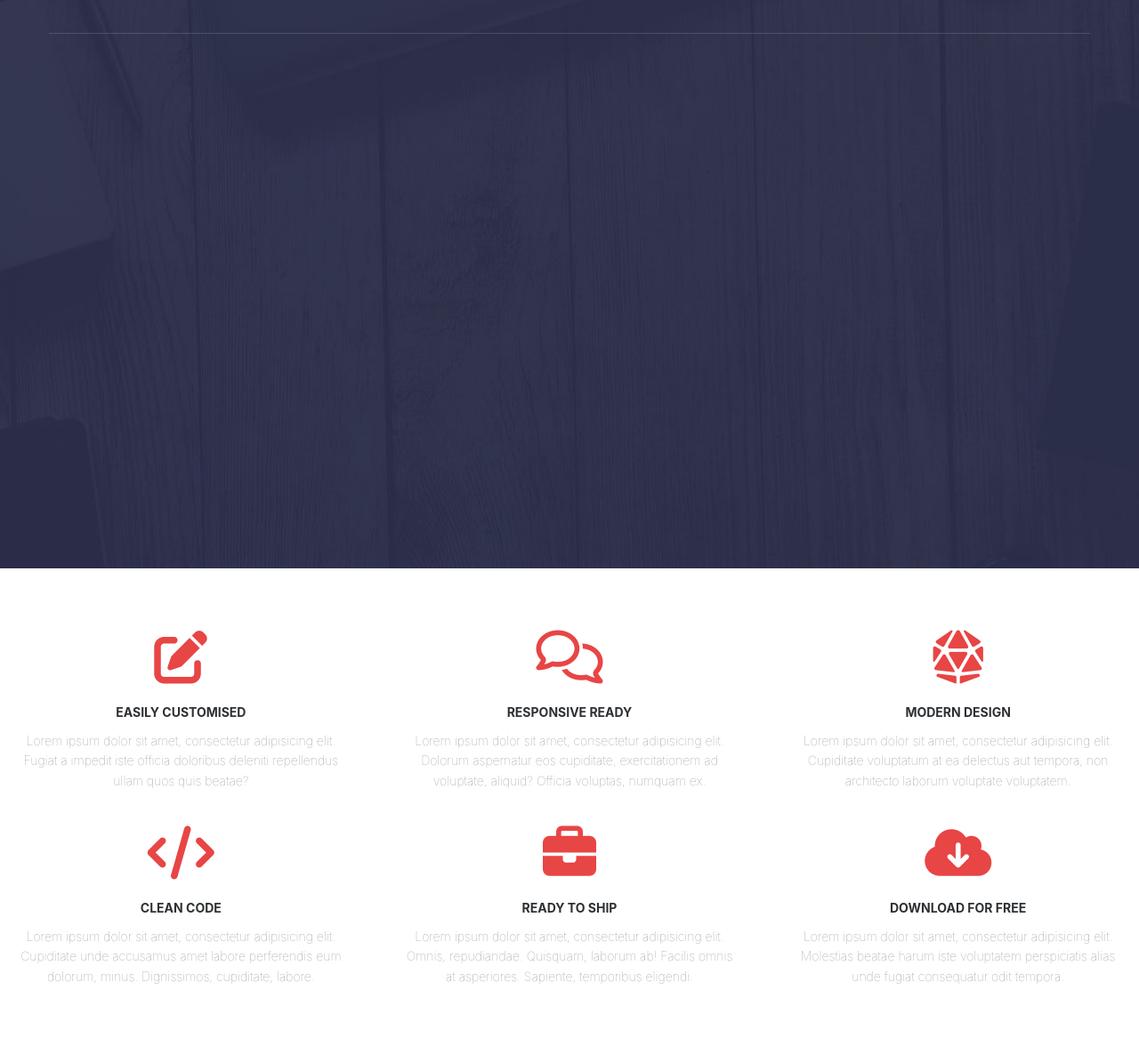
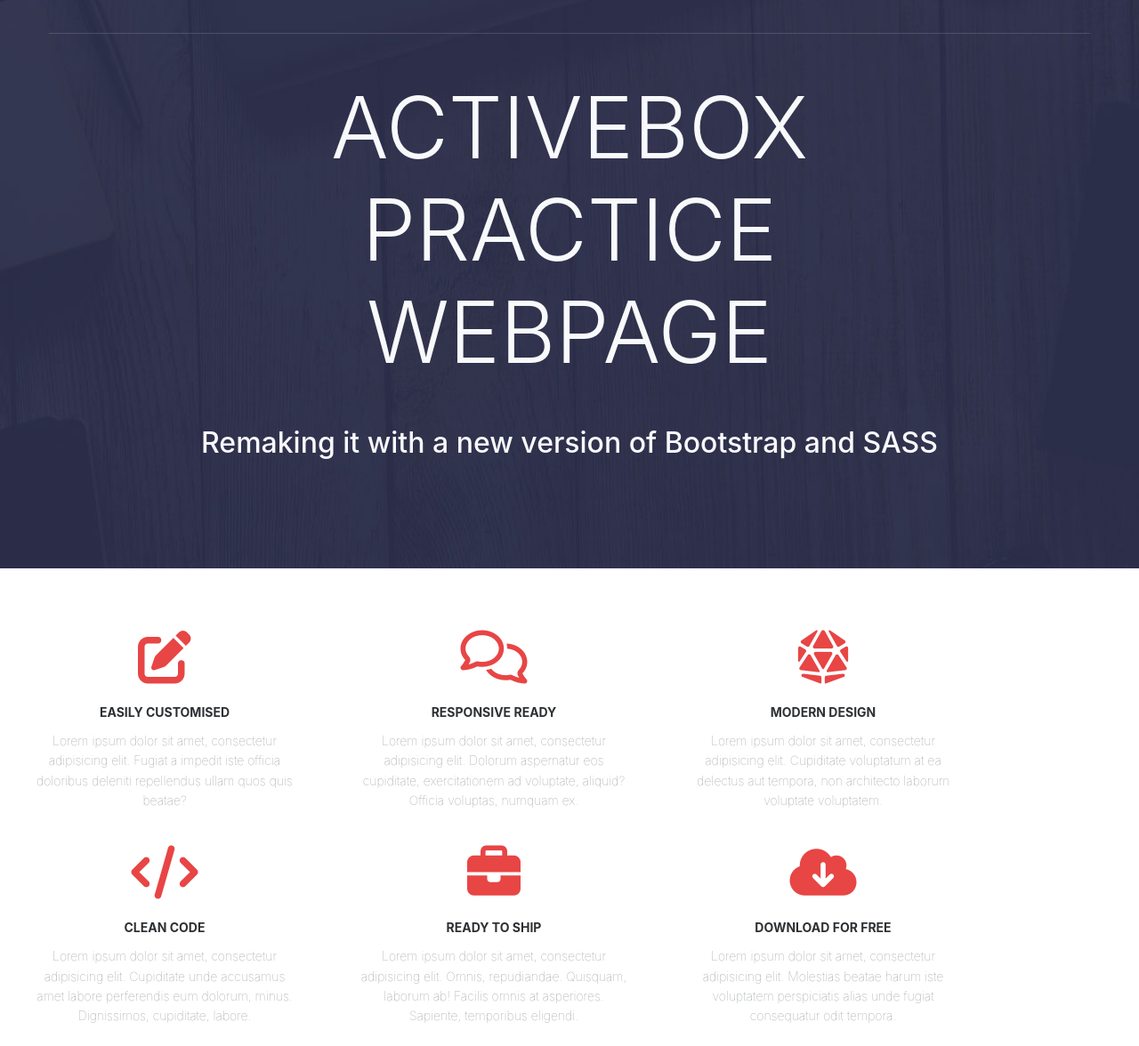
Before and after one commit to Abdulbosit-AiM/activebox-practice, a plain HTML site: page index.html in a window 1280 px wide. Shown: the part 111-1287 px from the top of the page at 89% size. Drawn offline with nearby package versions, Linux system fonts and the light colour scheme.

Commit message:
add header text

```diff
--- a/index.html
+++ b/index.html
@@ -39,11 +39,13 @@
             </ul>
           </div>
       </nav>
+      <h1 class="display-1 text-light d-flex m-auto text-center p-5 text-uppercase w-75">ActiveBox Practice Webpage</h1>
+      <p class="h2 text-light text-center">Remaking it with a new version of Bootstrap and SASS</p>
     </header>
   </section>
 
 <!-- Cards -->
-  <div class="row justify-content-around">
+  <div class="container row justify-content-center">
     <div class="col-12 col-sm-6 col-md-4 col-lg-4 col-xl-4">
       <div class="card border-0">
         <div class="card-body">
@@ -105,7 +107,7 @@
     </div>
   </div>
 <!--Team members  -->
-  <div class="container">
+  <div class="container justify-content-between">
     <div class="row justify-content-center">
       <div class="col-12 col-sm-12 col-md-6 col-lg-6 col-xl-3 ">
 
--- a/style.css
+++ b/style.css
@@ -24,7 +24,7 @@
   background-size: cover;
   min-height: 750px;
   }
-#header {
+nav {
   position: fixed;
   width: 100%;
   z-index: 999;
```
